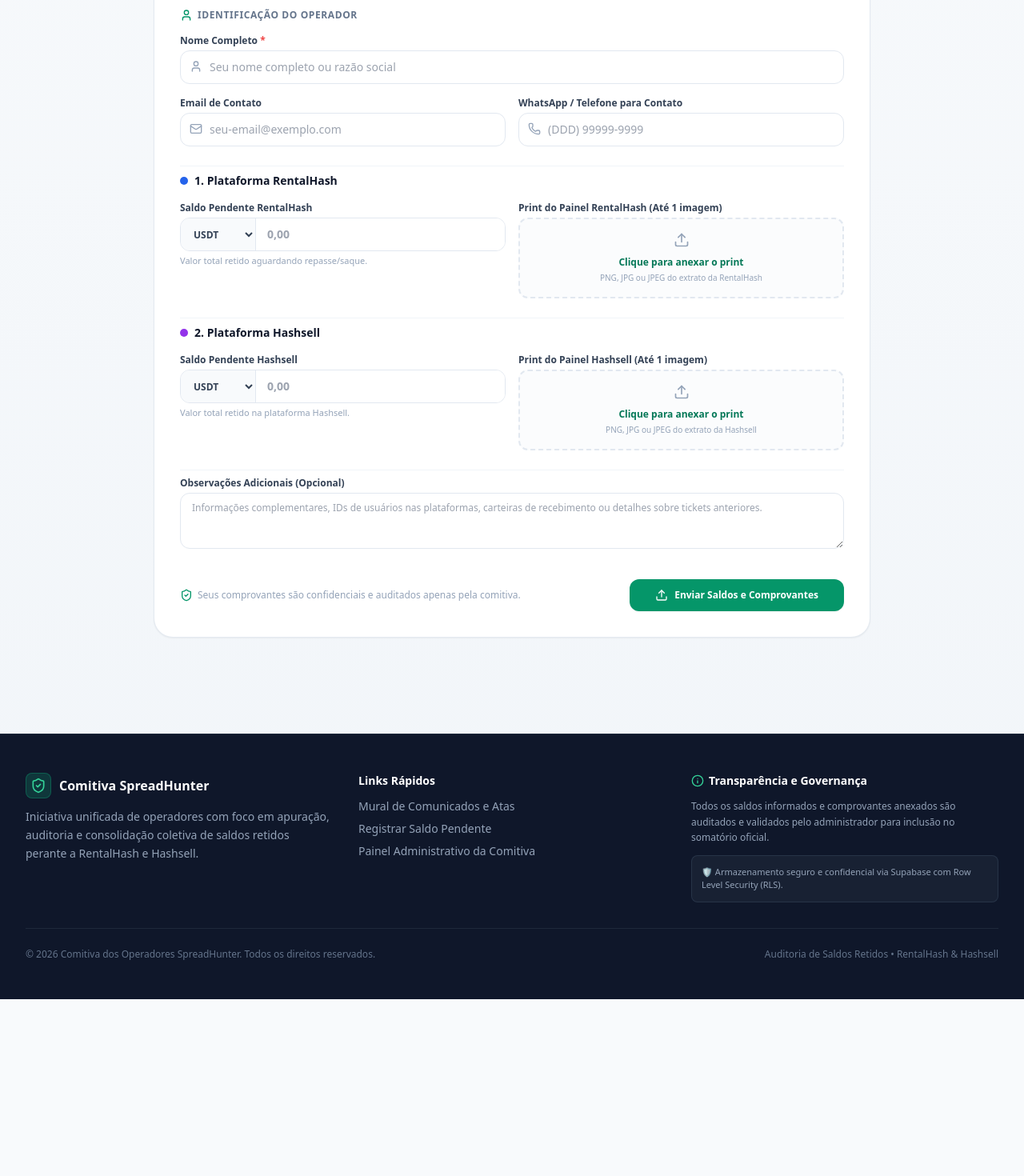
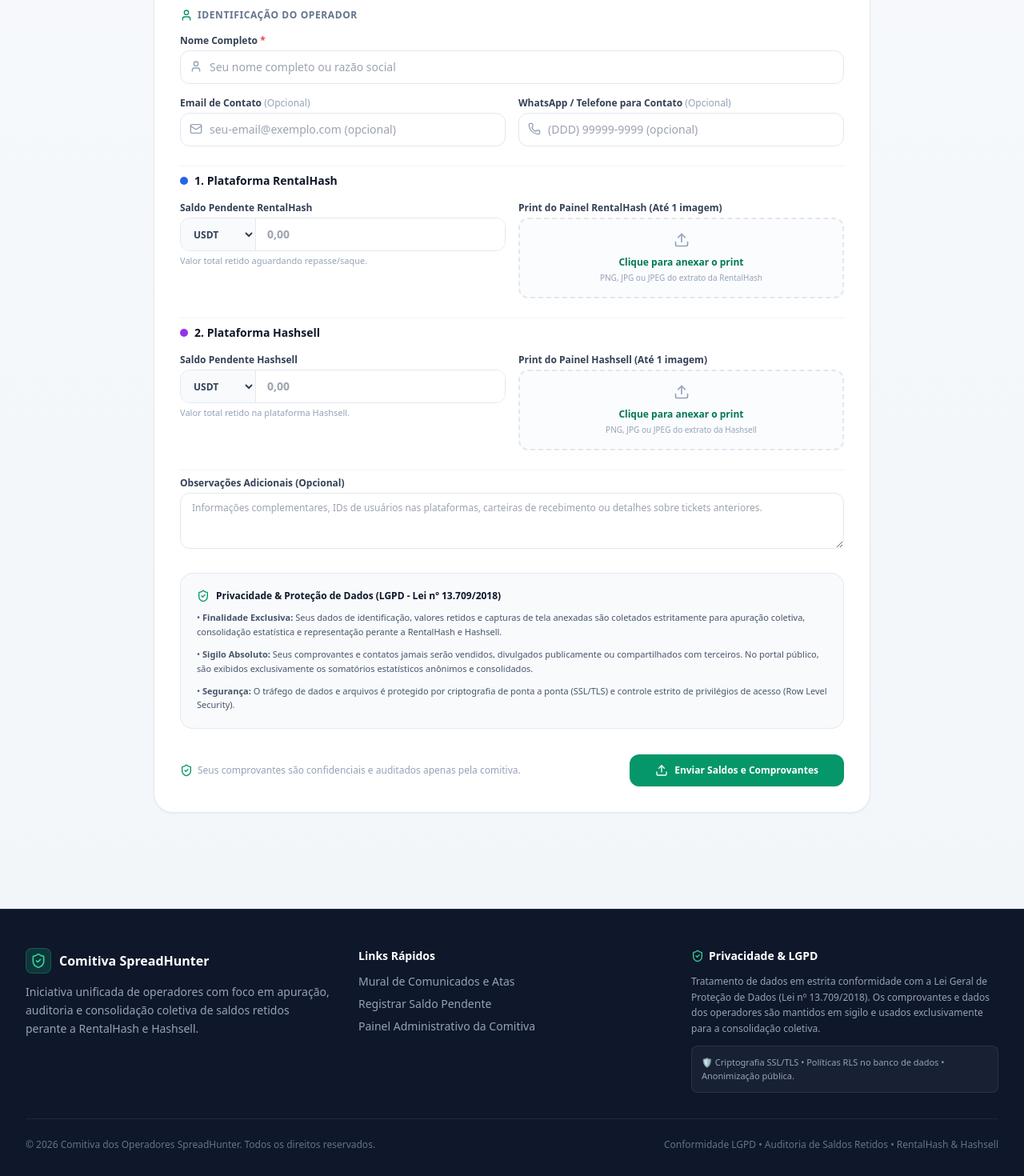
Before and after one commit to djtas1223-star/Rental, a Next.js app: page /nova-demanda in a window 1280 px wide. Shown: the part 560-2030 px from the top of the page at 80% size. Before the commit the page ends 1809 px from the top, so only its background shows below. Built offline with nearby package versions, Linux system fonts and the light colour scheme; no server answers.

Commit message:
feat: campos de contato opcionais e secao de conformidade com a LGPD

```diff
--- a/src/components/Footer.tsx
+++ b/src/components/Footer.tsx
@@ -44,21 +44,21 @@
 
           <div>
             <h4 className="text-white font-semibold text-sm mb-3 flex items-center gap-1.5">
-              <Info className="w-4 h-4 text-emerald-400" />
-              <span>Transparência e Governança</span>
+              <ShieldCheck className="w-4 h-4 text-emerald-400" />
+              <span>Privacidade & LGPD</span>
             </h4>
             <p className="text-xs text-slate-400 leading-relaxed mb-3">
-              Todos os saldos informados e comprovantes anexados são auditados e validados pelo administrador para inclusão no somatório oficial.
+              Tratamento de dados em estrita conformidade com a Lei Geral de Proteção de Dados (Lei nº 13.709/2018). Os comprovantes e dados dos operadores são mantidos em sigilo e usados exclusivamente para a consolidação coletiva.
             </p>
             <div className="p-3 bg-slate-800/60 rounded-lg border border-slate-700/60 text-[11px] text-slate-400">
-              🛡️ Armazenamento seguro e confidencial via Supabase com Row Level Security (RLS).
+              🛡️ Criptografia SSL/TLS • Políticas RLS no banco de dados • Anonimização pública.
             </div>
           </div>
         </div>
 
         <div className="pt-6 flex flex-col sm:flex-row items-center justify-between text-xs text-slate-500 gap-3">
           <p>© {new Date().getFullYear()} Comitiva dos Operadores SpreadHunter. Todos os direitos reservados.</p>
-          <p>Auditoria de Saldos Retidos • RentalHash & Hashsell</p>
+          <p>Conformidade LGPD • Auditoria de Saldos Retidos • RentalHash & Hashsell</p>
         </div>
       </div>
     </footer>
--- a/src/components/RegistroSaldoForm.tsx
+++ b/src/components/RegistroSaldoForm.tsx
@@ -252,7 +252,7 @@
           <div className="grid grid-cols-1 sm:grid-cols-2 gap-4">
             <div>
               <label className="block text-xs font-semibold text-slate-700 mb-1">
-                Email de Contato
+                Email de Contato <span className="text-slate-400 font-normal">(Opcional)</span>
               </label>
               <div className="relative">
                 <Mail className="w-4 h-4 text-slate-400 absolute left-3 top-3" />
@@ -260,7 +260,7 @@
                   type="email"
                   value={email}
                   onChange={(e) => setEmail(e.target.value)}
-                  placeholder="seu-email@exemplo.com"
+                  placeholder="seu-email@exemplo.com (opcional)"
                   className="w-full pl-9 pr-3.5 py-2.5 rounded-xl border border-slate-200 text-sm focus:ring-2 focus:ring-emerald-500 outline-none"
                 />
               </div>
@@ -268,7 +268,7 @@
 
             <div>
               <label className="block text-xs font-semibold text-slate-700 mb-1">
-                WhatsApp / Telefone para Contato
+                WhatsApp / Telefone para Contato <span className="text-slate-400 font-normal">(Opcional)</span>
               </label>
               <div className="relative">
                 <Phone className="w-4 h-4 text-slate-400 absolute left-3 top-3" />
@@ -276,7 +276,7 @@
                   type="text"
                   value={whatsapp}
                   onChange={(e) => setWhatsapp(e.target.value)}
-                  placeholder="(DDD) 99999-9999"
+                  placeholder="(DDD) 99999-9999 (opcional)"
                   className="w-full pl-9 pr-3.5 py-2.5 rounded-xl border border-slate-200 text-sm focus:ring-2 focus:ring-emerald-500 outline-none"
                 />
               </div>
@@ -478,6 +478,23 @@
           />
         </div>
 
+        {/* DECLARAÇÃO DE PRIVACIDADE & CONFORMIDADE LGPD */}
+        <div className="p-4 sm:p-5 rounded-2xl bg-slate-50 border border-slate-200/90 text-xs text-slate-600 space-y-2.5">
+          <div className="flex items-center gap-2 text-slate-900 font-bold">
+            <ShieldCheck className="w-4 h-4 text-emerald-600" />
+            <span>Privacidade & Proteção de Dados (LGPD - Lei nº 13.709/2018)</span>
+          </div>
+          <p className="text-[11px] leading-relaxed text-slate-600">
+            • <strong>Finalidade Exclusiva:</strong> Seus dados de identificação, valores retidos e capturas de tela anexadas são coletados estritamente para apuração coletiva, consolidação estatística e representação perante a RentalHash e Hashsell.
+          </p>
+          <p className="text-[11px] leading-relaxed text-slate-600">
+            • <strong>Sigilo Absoluto:</strong> Seus comprovantes e contatos jamais serão vendidos, divulgados publicamente ou compartilhados com terceiros. No portal público, são exibidos exclusivamente os somatórios estatísticos anônimos e consolidados.
+          </p>
+          <p className="text-[11px] leading-relaxed text-slate-600">
+            • <strong>Segurança:</strong> O tráfego de dados e arquivos é protegido por criptografia de ponta a ponta (SSL/TLS) e controle estrito de privilégios de acesso (Row Level Security).
+          </p>
+        </div>
+
         {/* BOTÃO DE SUBMISSÃO */}
         <div className="pt-2 flex flex-col sm:flex-row sm:items-center justify-between gap-3">
           <span className="text-xs text-slate-400 flex items-center gap-1.5">
```
